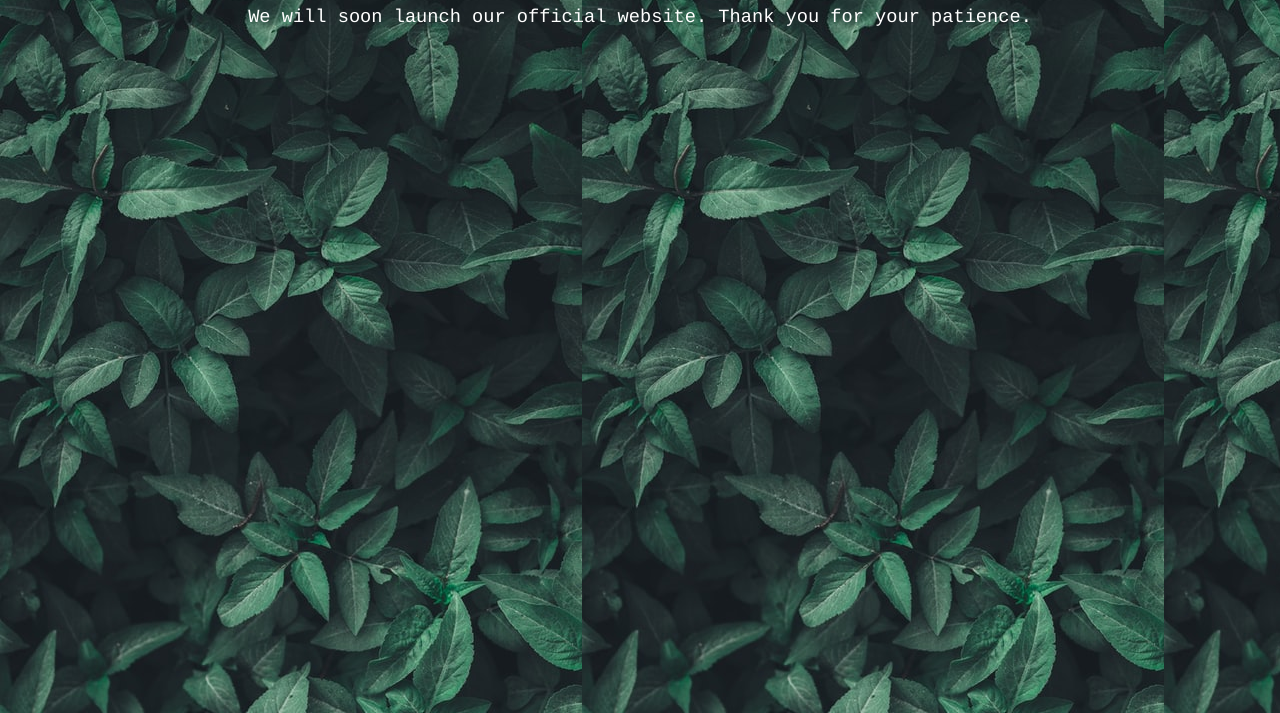
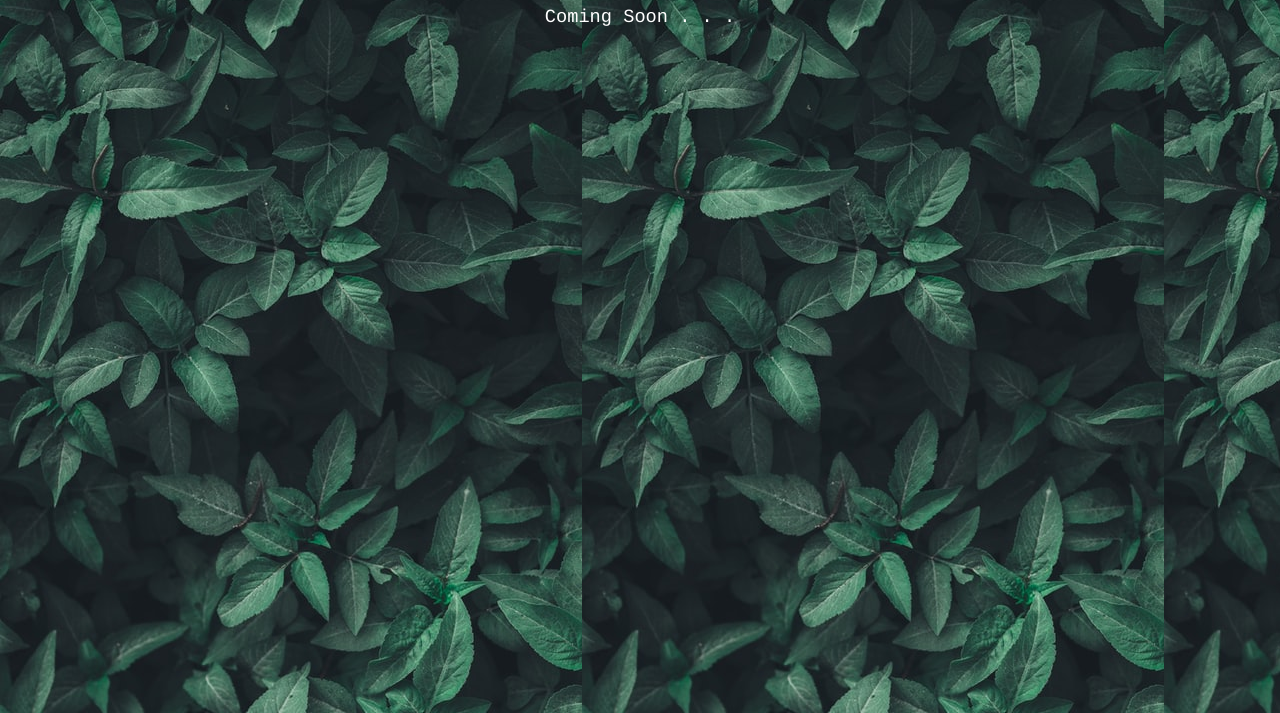
Before and after one commit to binamrata-sharma/khetipati, a plain HTML site: page index.html in a window 1280 px wide. Shown: the part 87-800 px from the top of the page. Drawn offline with Linux system fonts and the light colour scheme.

Commit message:
Update index.html

```diff
--- a/index.html
+++ b/index.html
@@ -8,7 +8,7 @@
     <body background="Leaves_1.jpeg">
 	<div>
 	     <h1> Khetipati Organics</h1>
-		 <p style="text-align:center;">We will soon launch our official website. Thank you for your patience. </p>
+		 <p style="text-align:center;">Coming Soon . . . </p>
 	</div>
     </body>
 </html>
```
